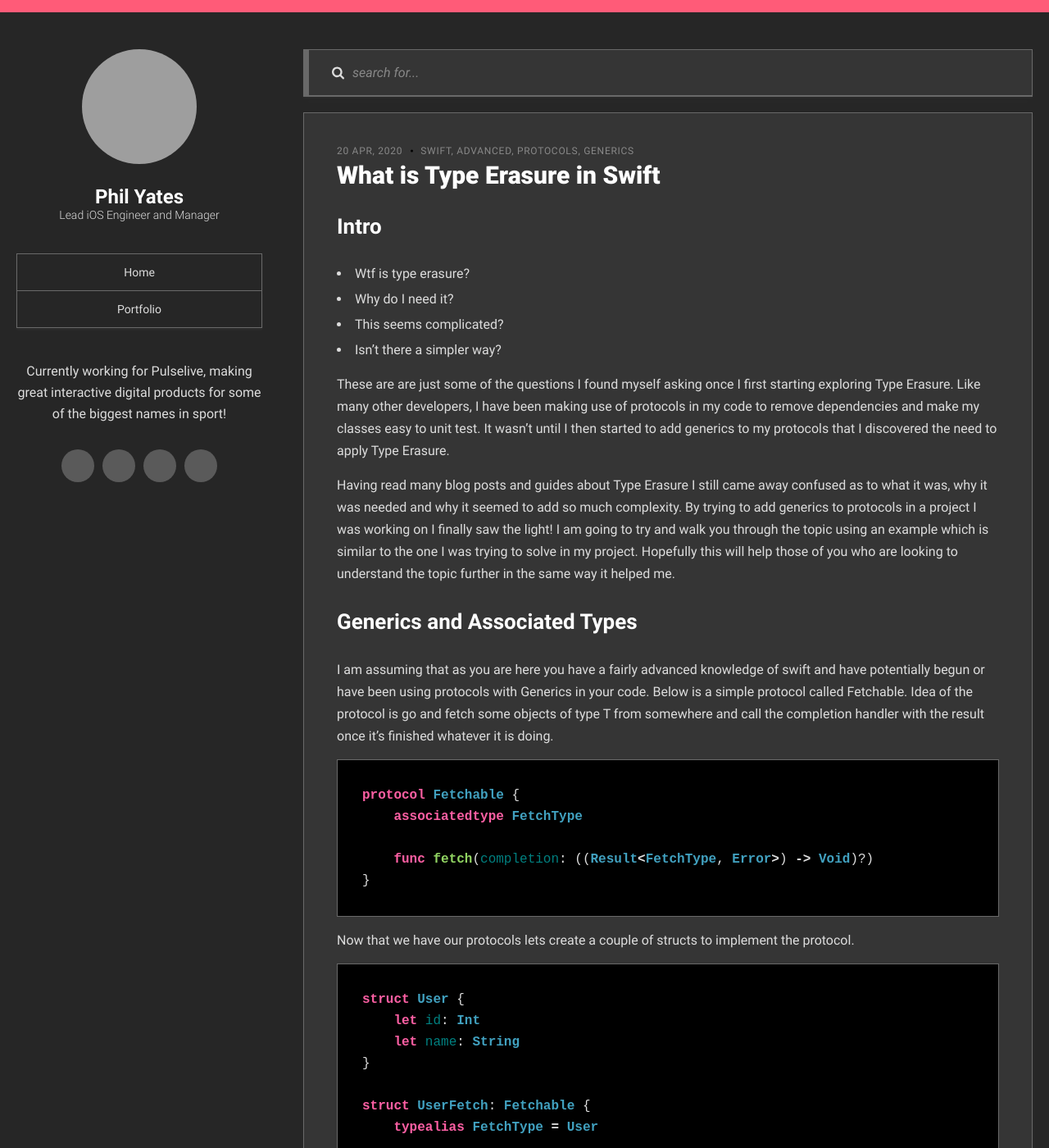
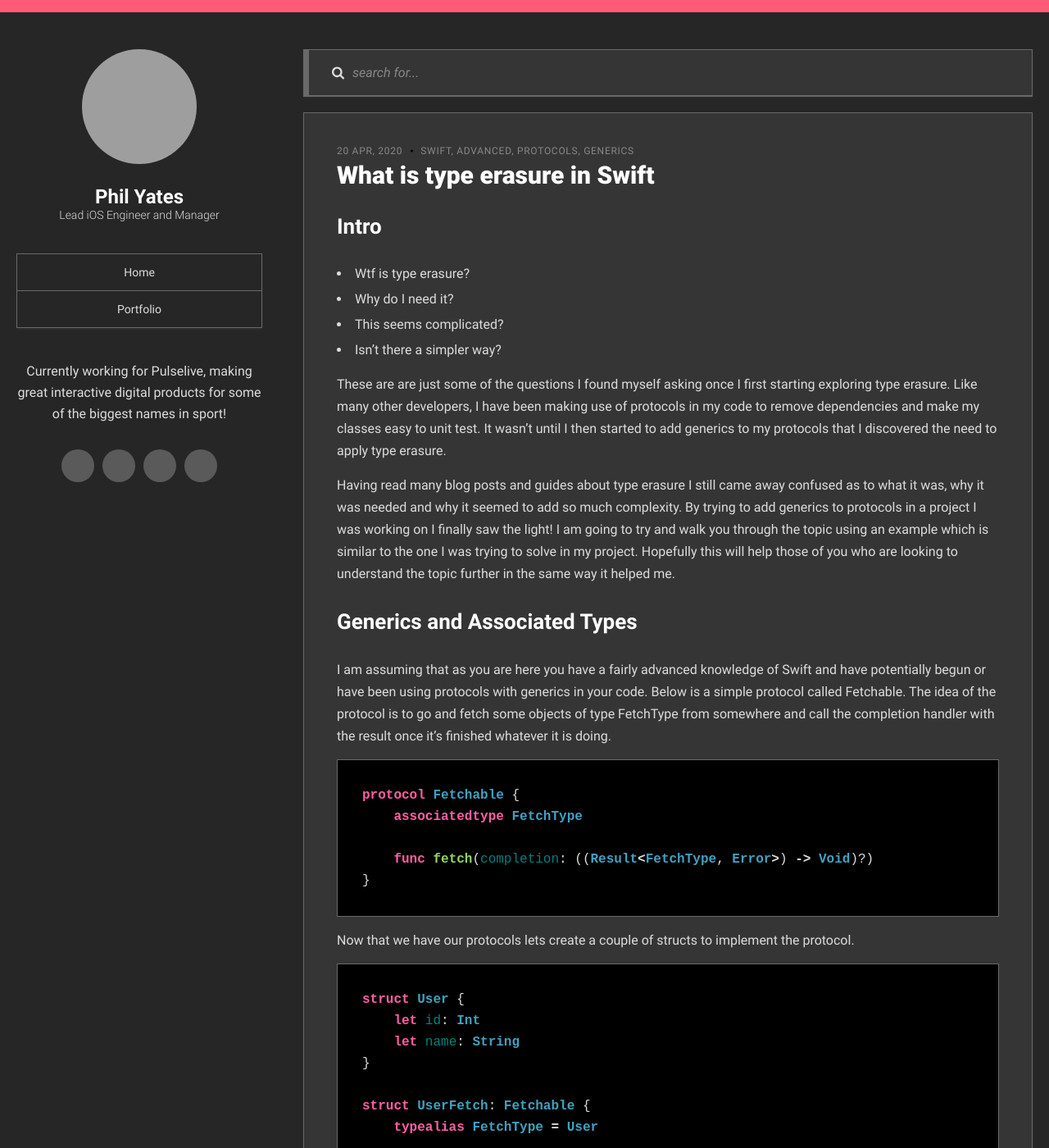
Before and after one commit to pyartez/pyartez.github.io, a Jekyll site: the page built from _posts/2020-04-25-what-is-type-erasure.md, in a window 1280 px wide and 1400 px high. Shown: the whole window at 82% size. Built offline with Jekyll 4.4.1, drawn with Linux system fonts in a browser that asks for light colours; comment, search, counter and statistics services are not loaded; some of the changed text lies outside the part shown; grey boxes are pictures that could not be loaded.

Commit message:
Re-organise and fix typos

```diff
--- a/_posts/2020-04-25-what-is-type-erasure.md
+++ b/_posts/2020-04-25-what-is-type-erasure.md
@@ -1,7 +1,7 @@
 ---
 layout: post
 date: 2020-04-20 21:00
-title:  "What is Type Erasure in Swift"
+title:  "What is type erasure in Swift"
 mood: happy
 category:
 - swift
@@ -22,13 +22,13 @@
 - This seems complicated?
 - Isn't there a simpler way?
 
-These are are just some of the questions I found myself asking once I first starting exploring Type Erasure. Like many other developers, I have been making use of protocols in my code to remove dependencies and make my classes easy to unit test. It wasn't until I then started to add generics to my protocols that I discovered the need to apply Type Erasure.
+These are are just some of the questions I found myself asking once I first starting exploring type erasure. Like many other developers, I have been making use of protocols in my code to remove dependencies and make my classes easy to unit test. It wasn't until I then started to add generics to my protocols that I discovered the need to apply type erasure.
 
-Having read many blog posts and guides about Type Erasure I still came away confused as to what it was, why it was needed and why it seemed to add so much complexity. By trying to add generics to protocols in a project I was working on I finally saw the light! I am going to try and walk you through the topic using an example which is similar to the one I was trying to solve in my project. Hopefully this will help those of you who are looking to understand the topic further in the same way it helped me.
+Having read many blog posts and guides about type erasure I still came away confused as to what it was, why it was needed and why it seemed to add so much complexity. By trying to add generics to protocols in a project I was working on I finally saw the light! I am going to try and walk you through the topic using an example which is similar to the one I was trying to solve in my project. Hopefully this will help those of you who are looking to understand the topic further in the same way it helped me.
 
 ## Generics and Associated Types
 
-I am assuming that as you are here you have a fairly advanced knowledge of swift and have potentially begun or have been using protocols with Generics in your code. Below is a simple protocol called Fetchable. Idea of the protocol is go and fetch some objects of type T from somewhere and call the completion handler with the result once it's finished whatever it is doing.
+I am assuming that as you are here you have a fairly advanced knowledge of Swift and have potentially begun or have been using protocols with generics in your code. Below is a simple protocol called Fetchable. The idea of the protocol is to go and fetch some objects of type FetchType from somewhere and call the completion handler with the result once it's finished whatever it is doing.
 
 {% highlight swift %}
 
@@ -60,45 +60,11 @@
 
 {% endhighlight %}
 
-So here we have created a dummy data class, User. Our fetch struct has implemented the Generic protocol and has specified the type of object that will be returned in the protocol using a typealias. Everything here is great, we can implement this protocol as many times as we like and return whatever object types we want without the need to create a new protocol for each one.
+So here we have created a dummy data class, User. Our fetch struct has implemented the generic protocol and has specified the type of object that will be returned in the protocol using a typealias. Everything here is great, we can implement this protocol as many times as we like and return whatever object types we want without the need to create a new protocol for each one.
 
 ## The problem
 
 Now, here in lies the problem. If we wish to hold a reference to an object that has implemented this protocol. How do we know what type it is going to return? See the below example:
-
-{% highlight swift %}
-
-struct SomeStruct {
-    let userFetch: Fetchable
-}
-
-{% endhighlight %}
-
-Now we could do something like below, however this creates a dependency between SomeStruct and the userFetch object. If we are following the SOLID principles we want to avoid having dependencies and hide implementation details.
-
-{% highlight swift %}
-
-struct SomeStruct {
-    let userFetch: UserFetch
-}
-
-{% endhighlight %}
-
-Ok, so let's try adding a type like we do with other Generic types such as arrays and dictionaries:
-
-{% highlight swift %}
-
-struct SomeStruct {
-    let userFetch: Fetchable<User>
-}
-
-{% endhighlight %}
-
-If you try the above you will probably end up with an error something like this:
-
-> Cannot specialize non-generic type 'Fetchable'
-
-See generic protocols, unlike generic types cannot have their type inferred in the type declaration. The type is only specified during implementation. So if we are following SOLID principles of programming we should have something like below, however this still does not tell us what type the fetchable will return:
 
 {% highlight swift %}
 
@@ -113,6 +79,32 @@
 > Protocol 'Fetchable' can only be used as a generic constraint because it has Self or associated type requirements
 
 So we can't even use this type as a reference to the object, as it has an associated type which we cannot see at this point and have no way of specifying.
+
+Now we could do something like below, however this creates a dependency between SomeStruct and the userFetch object. If we are following the SOLID principles we want to avoid having dependencies and hide implementation details.
+
+{% highlight swift %}
+
+struct SomeStruct {
+    let userFetch: UserFetch
+}
+
+{% endhighlight %}
+
+Ok, so let's try adding a type like we do with other generic types such as arrays and dictionaries:
+
+{% highlight swift %}
+
+struct SomeStruct {
+    let userFetch: Fetchable<User>
+}
+
+{% endhighlight %}
+
+If you try the above you will probably end up with an error something like this:
+
+> Cannot specialize non-generic type 'Fetchable'
+
+See generic protocols, unlike generic types cannot have their type inferred in the type declaration. The type is only specified during implementation.
 
 ### Type Erasure to the rescue
 
```
Also changed, not shown: other parts of _posts/2020-04-25-what-is-type-erasure.md (+3 -3 lines).
